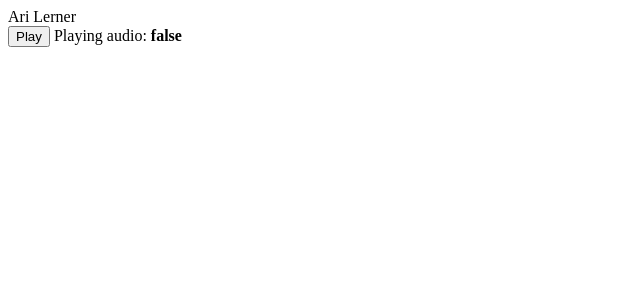
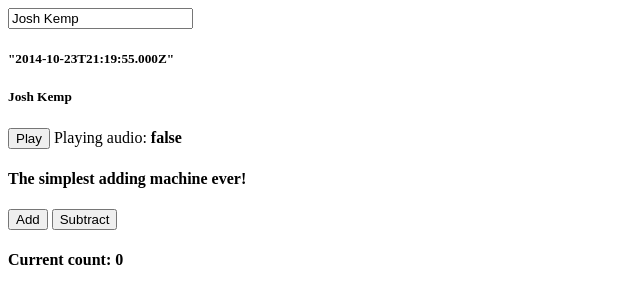
Before and after one commit to joshuakemp1/Elevator_Music, a plain HTML site: page index.html in a window 1280 px wide. Shown: the whole page, without its empty margins (0-640 px from the left). Drawn offline with nearby package versions, Linux system fonts and the light colour scheme.

Commit message:
Adding a clock and a basic adding widget

```diff
--- a/index.html
+++ b/index.html
@@ -7,7 +7,9 @@
   <title>Elevator Music</title>
 </head>
 <div ng-controller="MyController">
-  {{ person.name }}
+  <input type="text" ng-model="person.name" placeholder="Enter your name" />
+  <h5>{{ clock }}</h5>
+  <h5>{{ person.name }}</h5>
 </div>
 
 <div ng-controller="PlayerController">
@@ -16,6 +18,13 @@
   Playing audio: <b>{{ playing }}</b>
 </div>
 
+<div ng-controller="DemoController">
+  <h4>The simplest adding machine ever!</h4>
+  <button ng-click="add(1)" class="button">Add</button>
+  <button ng-click="subtract(1)" class="button">Subtract</button>
+  <h4>Current count: {{ counter }}</h4>
+</div>
+
 
 
 <body>
--- a/js/main.js
+++ b/js/main.js
@@ -1,13 +1,18 @@
 var app = angular.module('ElevatorMusic', []);
 
 app.run(function($rootScope) {
-  $rootScope.name = "Ari Lerner";
+  $rootScope.name = "Josh Kemp";
 });
 
 app.controller('MyController', function($scope) {
-  $scope.person = {
-    name: "Ari Lerner"
+  $scope.person = { name: "Josh Kemp" };
+  var updateClock = function() {
+    $scope.clock = new Date();
   };
+  var timer = setInterval(function() {
+    $scope.$apply(updateClock);
+  }, 1000);
+  updateClock();
 });
 
 app.controller('PlayerController', ['$scope', function($scope) {
@@ -29,6 +34,11 @@ app.controller('PlayerController', ['$scope', function($scope) {
   });
 }]);
 
+app.controller('DemoController', ['$scope', function ($scope) {
+  $scope.counter = 0;
+  $scope.add = function(amount) { $scope.counter += amount; };
+  $scope.subtract = function(amount) { $scope.counter -= amount; };
+}]);
 
 app.controller('RelatedController', ['$scope', function($scope) {
 }]);
```
